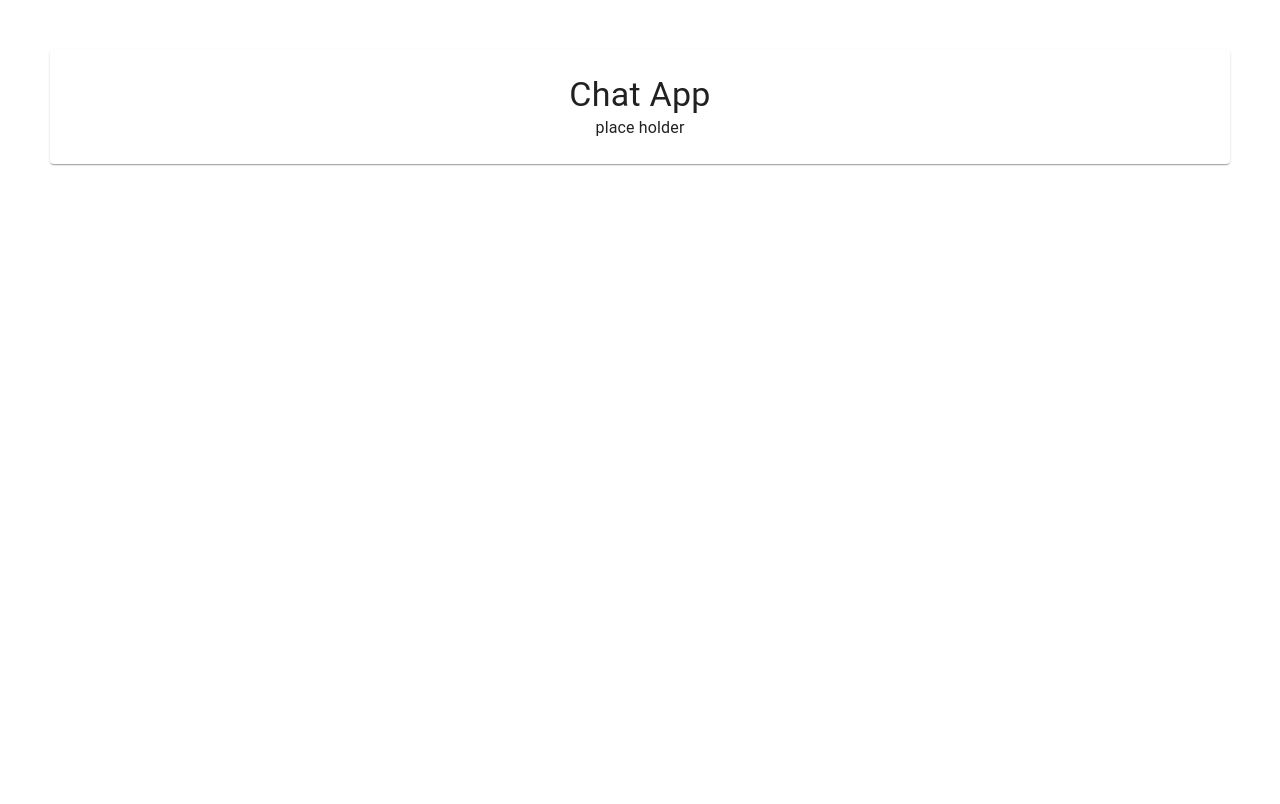
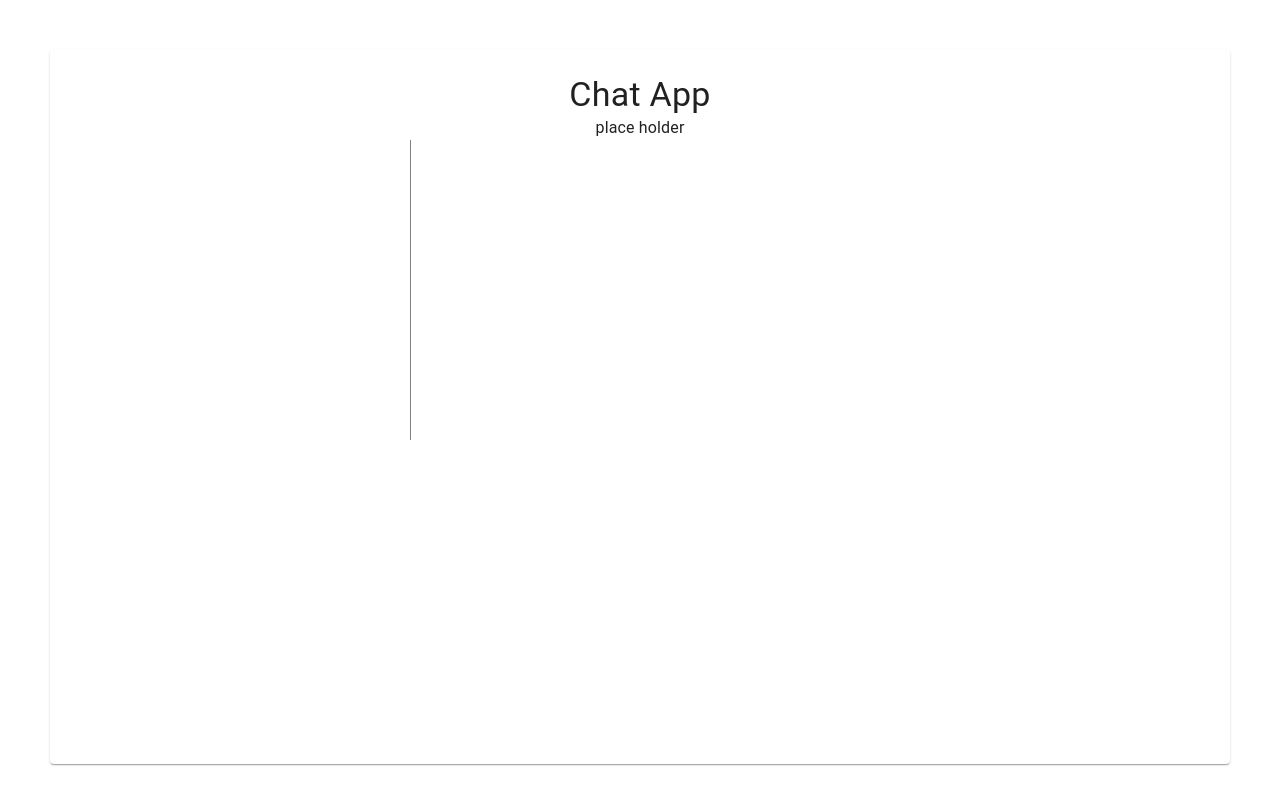
Before and after one commit to IvanTorresMia/LiveChat-withReact, a React (Create React App) app in the folder client/: page / in a window 1280 px wide. Shown: the top 804 px of the page. Built offline with nearby package versions, Linux system fonts and the light colour scheme.

Commit message:
importing list items and styling

```diff
--- a/client/src/Components/Dashboard.js
+++ b/client/src/Components/Dashboard.js
@@ -1,21 +1,38 @@
-import React from 'react';
-import { makeStyles } from '@material-ui/core/styles';
-import Paper from '@material-ui/core/Paper';
-import Typography from '@material-ui/core/Typography';
+import React from "react";
+import { makeStyles } from "@material-ui/core/styles";
+import Paper from "@material-ui/core/Paper";
+import Typography from "@material-ui/core/Typography";
+import List from "@material-ui/core/List";
+import ListItem from "@material-ui/core/ListItem";
+import ListItemText from "@material-ui/core/ListItemText";
 
-
-
-const useStyles = makeStyles(theme => ({
+const useStyles = makeStyles((theme) => ({
   root: {
-        margin: '50px',
-        padding: theme.spacing(3, 2)
-    }
-}))
-
+    margin: "50px",
+    padding: theme.spacing(3, 2),
+  },
+  flex: {
+    display: "flex",
+    height: "300px",
+  },
+  topicsWindow: {
+    width: "30%",
+    height: "300px",
+    borderRight: "1px solid grey",
+  },
+  chatWindow: {
+    width: "70%",
+  },
+  chatBox: {
+    width: "85%",
+  },
+  button: {
+    width: "15%",
+  },
+}));
 
 const Dashboard = () => {
-
-    const classes = useStyles()
+  const classes = useStyles();
 
   return (
     <div>
@@ -23,12 +40,23 @@ const Dashboard = () => {
         <Typography variant="h4" component="h4">
           Chat App
         </Typography>
-                <Typography component="p">
-                    place holder
-                </Typography>
+        <Typography component="p">place holder</Typography>
+        <div className={classes.flex}>
+          <div className={classes.topicsWindow}>
+            <List>
+              {[].map((topic) => (
+                <ListItem button>
+                  <ListItemText primary="Drafts" />
+                </ListItem>
+              ))}
+            </List>
+          </div>
+          <div className={classes.chatWindow}></div>
+        </div>
+        <div className={classes.flex}></div>
       </Paper>
     </div>
-    )
-}
+  );
+};
 
 export default Dashboard;
```
Lines whose indentation alone changed are shown as unchanged.
